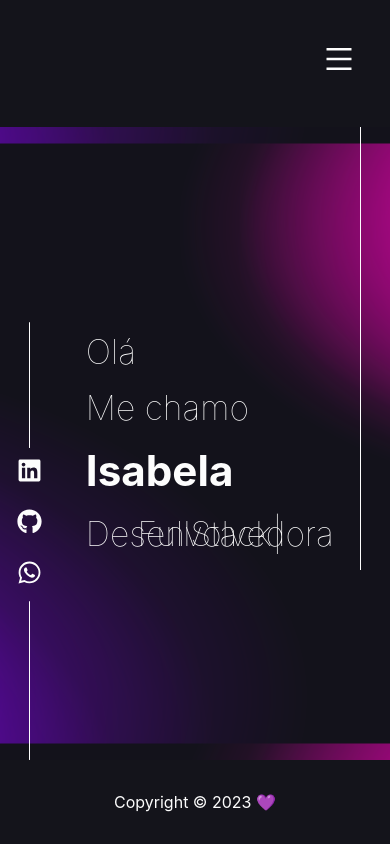
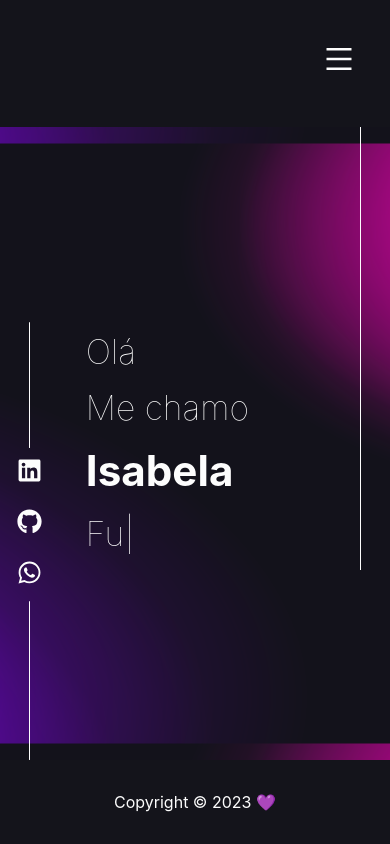
Before and after one commit to IsabelaFatima/portfolio-main, a React (Create React App) app: page / in a window 390 px wide. Built offline with nearby package versions, Linux system fonts and the light colour scheme.

Commit message:
mobile typewriter

```diff
--- a/src/pages/home/home.css
+++ b/src/pages/home/home.css
@@ -69,6 +69,9 @@
     height: 70%;
     background-color: #fdfdfd;
 }
+.mobTypewriter{
+    display: none;
+}
 @media only screen and (max-width: 769px){
     .home{
         background-image: url('../../assets/bgmob.png');
@@ -81,17 +84,10 @@
     .container h2{
         font-size: 4vh;
     }
-}
-@media only screen and (max-width: 367px){
-    .container h2{
-        font-size: 3vh;
+    .typewriter{
+        display: none;
+    }
+    .mobTypewriter{
+        display: flex;
     }
 }
-@media only screen and (max-width: 276px){
-    .container h1{
-       font-size: 4vh;
-    }
-    .container h2{
-        font-size: 2.5vh;
-    }
-}
--- a/src/pages/home/home.jsx
+++ b/src/pages/home/home.jsx
@@ -38,7 +38,17 @@ export default function Home() {
                 strings: ["Desenvolvedora FullStack"],
                 autoStart: true,
                 loop: true
-              }} />
+              }}
+            />
+          </h2>
+          <h2 className='mobTypewriter'>
+            <Typewriter
+              options={{
+                strings: ["Desenvolvedora" , "FullStack"],
+                autoStart: true,
+                loop: true
+              }}
+            />
           </h2>
 
         </div>
```
